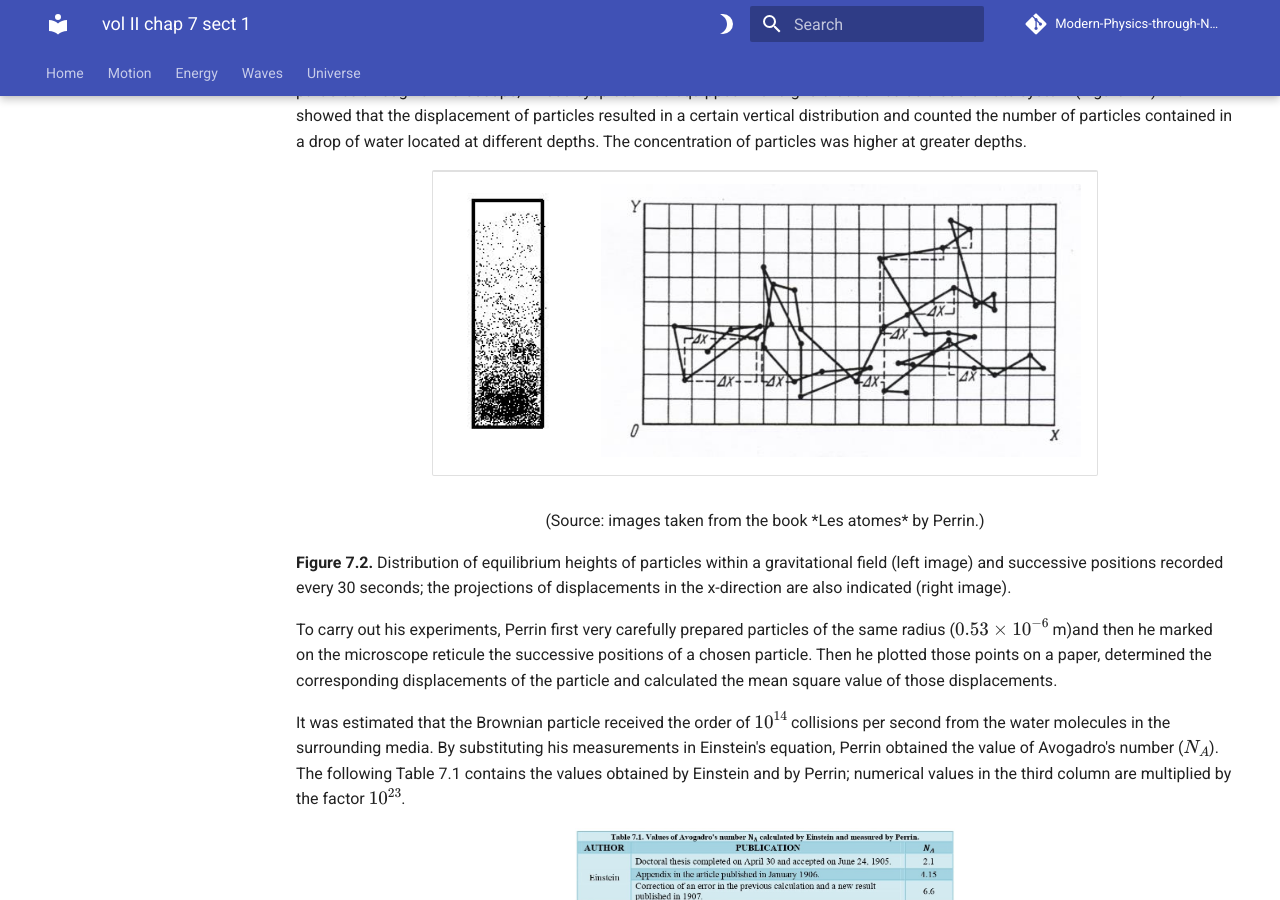
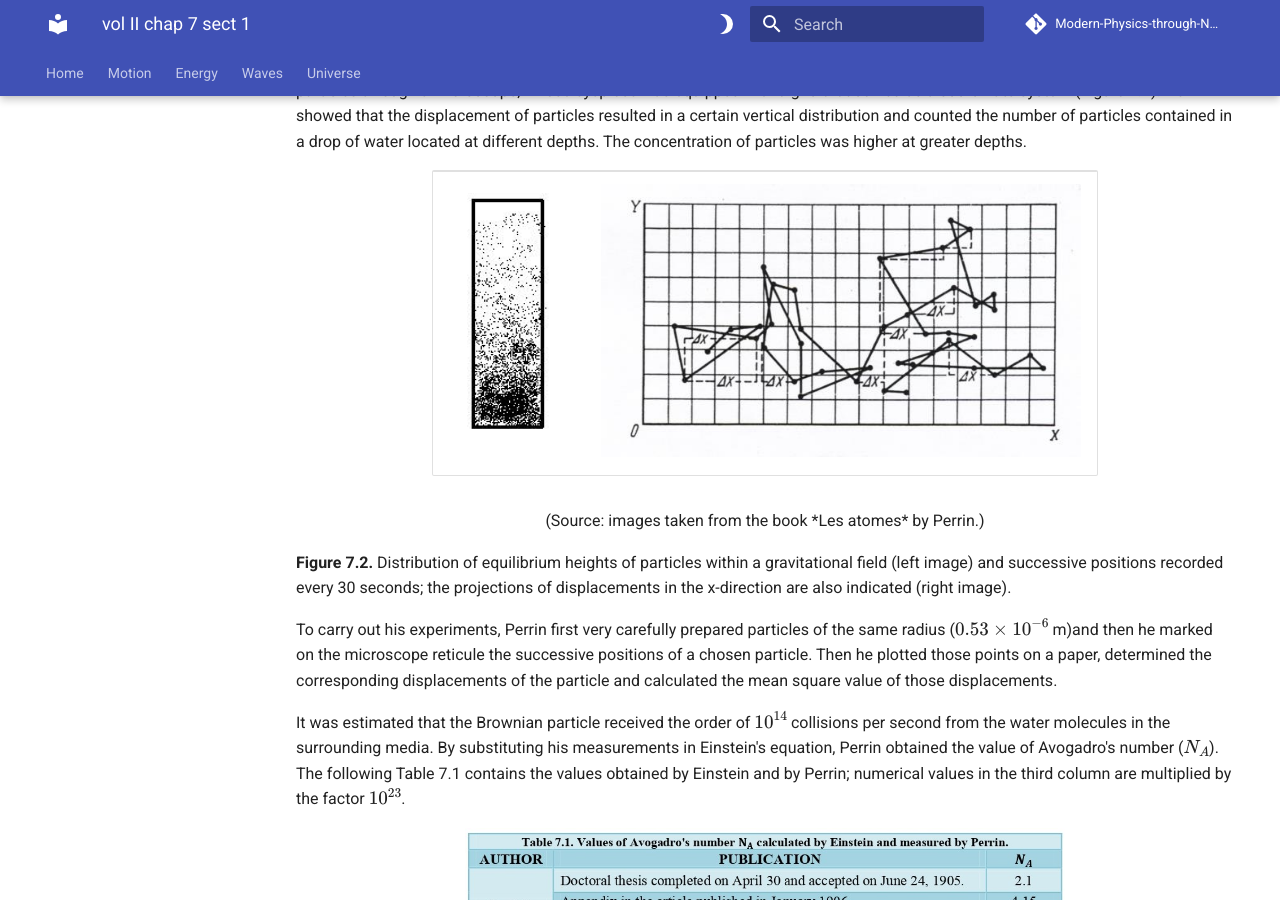
Before and after one commit to modphysnobel/modphysnobel.github.io, an MkDocs documentation site: the page built from docs/vol-II/vol-II-chap-7-sect-1.md, in a window 1280 px wide and 900 px high, scrolled down 3201 px. Built offline with MkDocs 1.6.1 and Material for MkDocs 9.7.7, drawn with Linux system fonts in a browser that asks for light colours; some web fonts are replaced; comment, search, counter and statistics services are not loaded.

Commit message:
Update vol-II-chap-7-sect-1.md

```diff
--- a/docs/vol-II/vol-II-chap-7-sect-1.md
+++ b/docs/vol-II/vol-II-chap-7-sect-1.md
@@ -109,7 +109,7 @@
 It was estimated that the Brownian particle received the order of $10^{14}$ collisions per second from the water molecules in the surrounding media. By substituting his measurements in Einstein's equation, Perrin obtained the value of Avogadro's number ($N_A$). The following Table 7.1 contains the values obtained by Einstein and by Perrin; numerical values in the third column are multiplied by the factor $10^{23}$.
 
 <p align="center" width="100%">
-    <img width="380" src="https://github.com/modphysnobel/modphysnobel.github.io/blob/main/docs/vol-II/figs/7.1.jpg?raw=true">
+    <img width="600" src="https://github.com/modphysnobel/modphysnobel.github.io/blob/main/docs/vol-II/figs/7.1.jpg?raw=true">
 </p>
 
 
@@ -141,7 +141,7 @@
 In what follows, we include in three boxes information related to Brownian motion obtained from Perrin´s Nobel Lecture: the first box refers to key concepts most frequently employed in the Lecture; next two boxes describe the main issues considered in the Lecture that require physical and mathematical models for their representation and interpretation. Any complete quoted paragraph obtained from the Lecture is indicated in between quotation marks.
 
 <p align="center" width="100%">
-    <img width="380" src="https://github.com/modphysnobel/modphysnobel.github.io/blob/main/docs/vol-II/figs/7.2.jpg?raw=true">
+    <img width="600" src="https://github.com/modphysnobel/modphysnobel.github.io/blob/main/docs/vol-II/figs/7.2.jpg?raw=true">
 </p>
 
 
```
